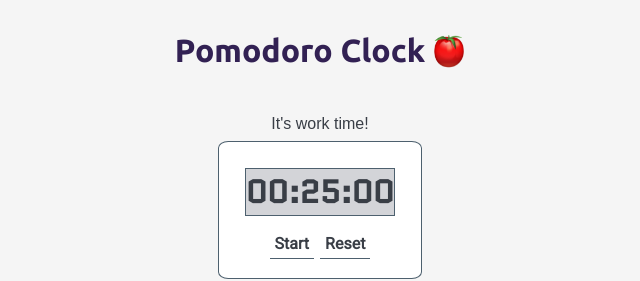
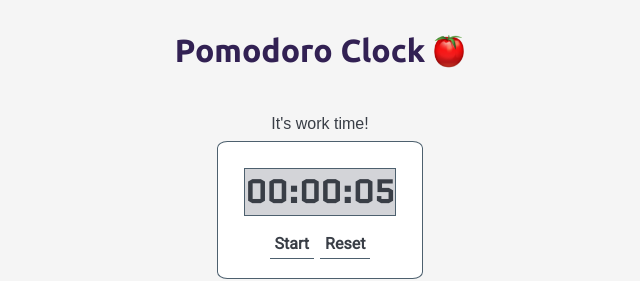
Before and after one commit to tiago-web/Pomodoro-Clock, a React (Create React App) app: page / in a window 1280 px wide. Shown: the top 281 px of the page, without its empty margins (320-960 px from the left). Built offline with nearby package versions, Linux system fonts and the light colour scheme.

Commit message:
Finish interval logic

```diff
--- a/src/App.js
+++ b/src/App.js
@@ -8,26 +8,30 @@ import "./App.css";
 const App = () => {
 	const [pomodoroCount, setPomodoroCount] = useState(0);
 	const [breakTime, setBreakTime] = useState(false);
-	const [workStatus, setWorkStatus] = useState({
-		status: "It's work time!",
+	const [workStatus, setWorkStatus] = useState("It's work time!");
+	const [intervals, setIntervals] = useState({
+		smallBreak: 2,
+		bigBreak: 10,
+		workTime: 5,
 	});
 
 	useEffect(() => {
-		if (breakTime) {
-			setWorkStatus({ status: "It's time for a small break!" });
+		if (pomodoroCount > 4) {
+			setPomodoroCount(1);
 			return;
 		}
 
-		if (pomodoroCount === 4) {
-			setWorkStatus({ status: "It's time for a big break!" });
-			setBreakTime(false); // Big break is the same time as a non-break time
+		if (pomodoroCount === 4 && breakTime) {
+			setWorkStatus("It's time for a big break!");
 			return;
-		} else if (pomodoroCount < 4) {
-			setWorkStatus({ status: "It's work time!" });
+		}
+
+		if (breakTime) {
+			setWorkStatus("It's time for a small break!");
 		} else {
-			setPomodoroCount(0);
+			setWorkStatus("It's work time!");
 		}
-	}, [breakTime, pomodoroCount, setWorkStatus]);
+	}, [breakTime, pomodoroCount]);
 
 	return (
 		<div className="App">
@@ -36,6 +40,8 @@ const App = () => {
 				setPomodoroCount={setPomodoroCount}
 				setBreakTime={setBreakTime}
 				breakTime={breakTime}
+				workStatus={workStatus}
+				intervals={intervals}
 			/>
 			<Footer />
 		</div>
--- a/src/components/Clock/index.js
+++ b/src/components/Clock/index.js
@@ -6,10 +6,16 @@ import "./styles.css";
 
 const Clock = props => {
 	const { setIsPlayingAudio } = useAudio();
-	const { setPomodoroCount, setBreakTime, breakTime } = props;
+	const {
+		setPomodoroCount,
+		setBreakTime,
+		breakTime,
+		intervals,
+		workStatus,
+	} = props;
 
 	const [countdownIsRunning, setCountdownIsRunning] = useState(false);
-	const [seconds, setSeconds] = useState(1500);
+	const [seconds, setSeconds] = useState(intervals.workTime);
 	const [time, setTime] = useState(new Date(seconds * 1000));
 
 	const [countdownTimeout, setCountdownTimeout] = useState(0);
@@ -19,8 +25,8 @@ const Clock = props => {
 
 		if (seconds === 0) {
 			setIsPlayingAudio(true);
+			setBreakTime(!breakTime);
 			setCountdownIsRunning(false);
-			setBreakTime(!breakTime);
 			return;
 		}
 
@@ -49,23 +55,43 @@ const Clock = props => {
 	}, [seconds]);
 
 	useEffect(() => {
-		if (breakTime) {
-			setSeconds(300);
-		} else {
-			setSeconds(1500);
+		if (!breakTime) {
 			setPomodoroCount(prevCount => prevCount + 1);
 		}
 	}, [breakTime, setPomodoroCount]);
 
+	useEffect(() => {
+		if (workStatus.includes("small")) {
+			setSeconds(intervals.smallBreak);
+		} else if (workStatus.includes("big")) {
+			setSeconds(intervals.bigBreak);
+		} else {
+			setSeconds(intervals.workTime);
+		}
+	}, [workStatus, intervals]);
+
+	const handleResetButton = () => {
+		setSeconds(
+			breakTime
+				? workStatus.includes("small")
+					? intervals.smallBreak
+					: intervals.bigBreak
+				: intervals.workTime
+		);
+		setCountdownIsRunning(false);
+		setIsPlayingAudio(false);
+	};
+
 	return (
 		<div id="clock">
 			<div className="container">
-				<h1>{time.toISOString().substr(11, 8)}</h1>
+				<div className="time">
+					<h1>{time.toISOString().substr(11, 8)}</h1>
+				</div>
 				<Audio />
 
 				{!countdownIsRunning ? (
 					<button
-						className="countdown-btn"
 						onClick={() => {
 							setCountdownIsRunning(true);
 							setIsPlayingAudio(false);
@@ -74,24 +100,10 @@ const Clock = props => {
 						Start
 					</button>
 				) : (
-					<button
-						className="countdown-btn"
-						onClick={() => setCountdownIsRunning(false)}
-					>
-						Stop
-					</button>
+					<button onClick={() => setCountdownIsRunning(false)}>Stop</button>
 				)}
 
-				<button
-					className="countdown-btn"
-					onClick={() => {
-						setSeconds(breakTime ? 300 : 1500);
-						setCountdownIsRunning(false);
-						setIsPlayingAudio(false);
-					}}
-				>
-					Reset
-				</button>
+				<button onClick={handleResetButton}>Reset</button>
 			</div>
 		</div>
 	);
--- a/src/components/Clock/styles.css
+++ b/src/components/Clock/styles.css
@@ -2,11 +2,14 @@
 	display: flex;
 	justify-content: center;
 }
-
-#clock h1 {
+#clock .time {
 	background-color: #d3d4d8;
 	border: 1px solid #4d606e;
 	margin: 10px;
+}
+
+#clock h1 {
+	font-size: 32px;
 	font-family: "Quantico", sans-serif;
 }
 
--- a/src/components/Header/index.js
+++ b/src/components/Header/index.js
@@ -10,7 +10,7 @@ const Header = props => {
 				<h1>Pomodoro Clock</h1>
 				<img src="./images/tomato.png" alt="tomato-icon" />
 			</header>
-			<p>{workStatus.status}</p>
+			<p>{workStatus}</p>
 		</div>
 	);
 };
```
